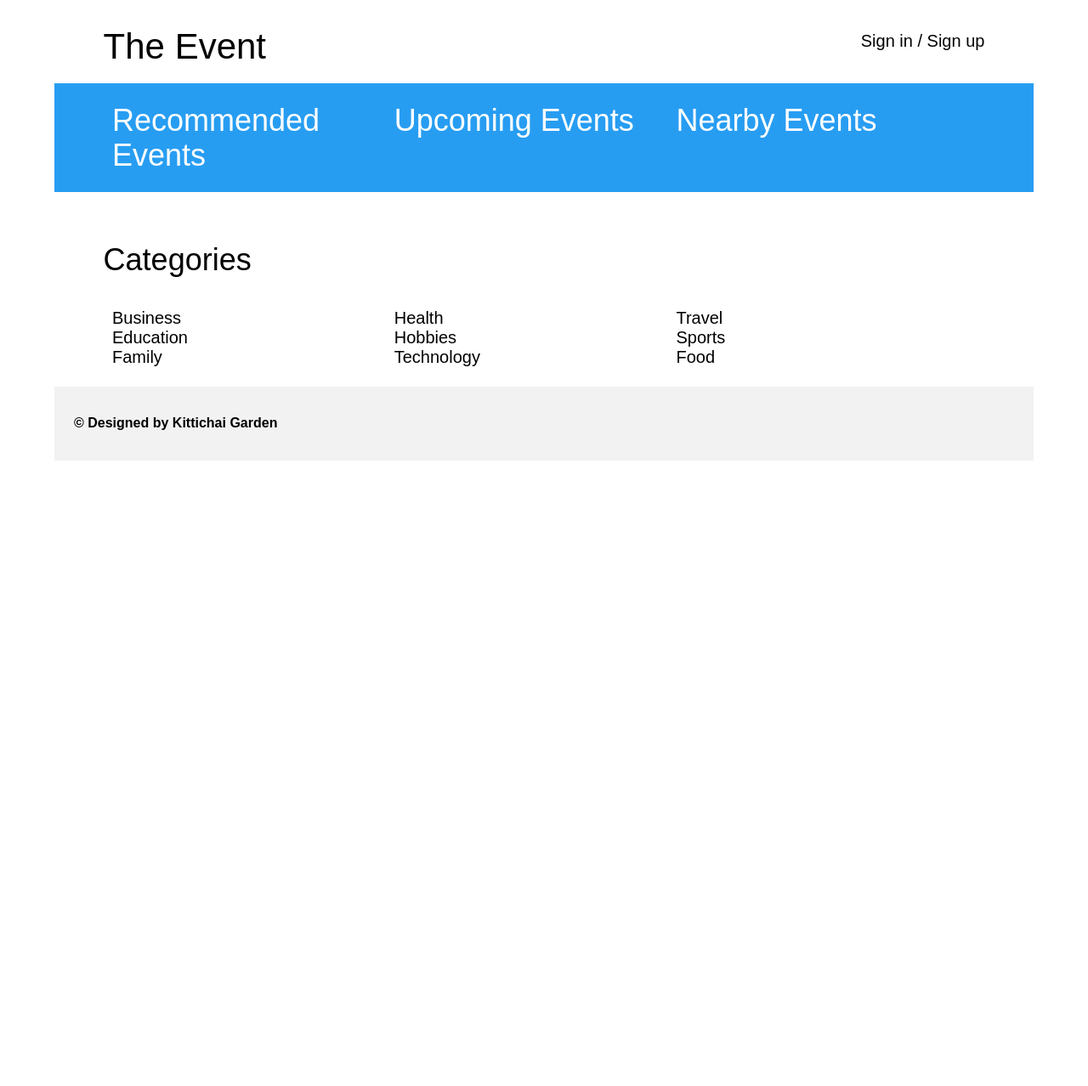
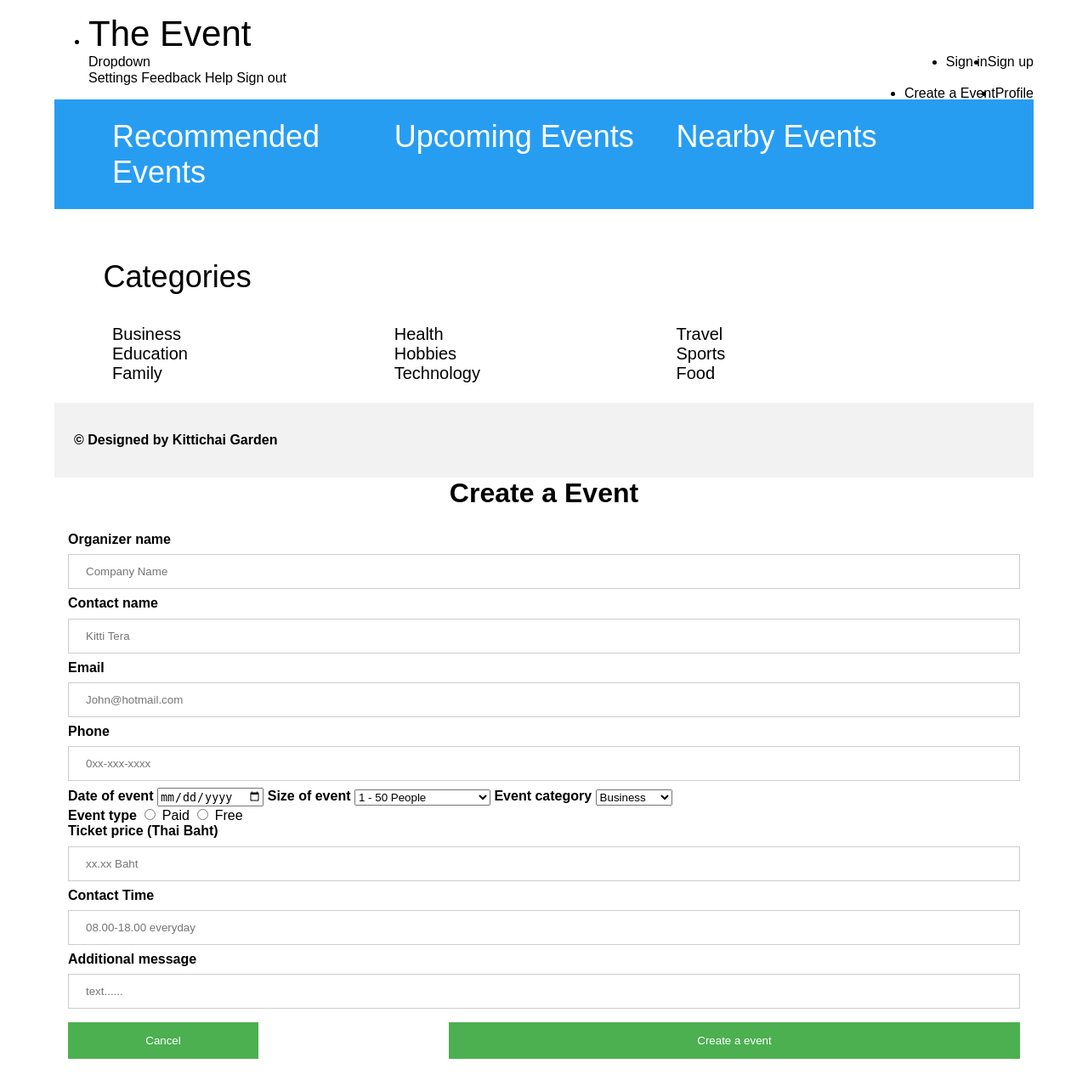
Before and after one commit to wongpiwat/The-Event, a PHP site: page / in a window 1280 px wide. Shown: the whole page at 85% size. Before the commit the page ends 542 px from the top, so only its background shows below. Run offline with PHP 8.4, Linux system fonts and the light colour scheme.

Commit message:
Add files via upload

```diff
--- a/index.php
+++ b/index.php
@@ -8,12 +8,25 @@
     <title>The Event</title>
 </head>
 <body>
-    <div class="title">
-        <span class="title-text">The Event</span>
 
-        <a onclick="document.getElementById('signUp').style.display='block'"  href="#" style="float:right;font-size: 20px;padding-top:1%"> Sign up</a>
-        <p style="font-size: 20px;float: right;margin-top:1%;">&nbsp;/&nbsp</p>
-        <a onclick="document.getElementById('login').style.display='block'"  href="#" style="float:right;font-size: 20px;padding-top:1%">Sign in</a>
+    <div class="navbar">
+        <ul>
+            <li><a href="index.php"><span class="title-text">The Event</span></a></li>
+            <li style="float:right"><a onclick="document.getElementById('signUp').style.display='block'"  href="#"> Sign up</a></li>
+            <li style="float:right"><a onclick="document.getElementById('login').style.display='block'"  href="#">Sign in</a></li>
+            <div class="dropdown">
+                <a class="dropbtn" onclick="myFunction()">Dropdown</a>
+                <div class="dropdown-content" id="myDropdown">
+                    <a href="#">Settings</a>
+                    <a href="#">Feedback</a>
+                    <a href="#">Help</a>
+                    <a href="#">Sign out</a>
+                </div>
+            </div>
+            <li style="float:right"><a href="profile.php">Profile</a></li>
+            <li style="float:right"><a onclick="document.getElementById('create').style.display='block'" href="#">Create a Event</a></li>
+        </ul>
+
     </div>
 
     <div class="body">
@@ -117,7 +130,7 @@
         <input type="text" placeholder="Enter Address" name="uaddress" required>
 
         <label for="phone"><b>Phone Number</b></label>
-        <input type="text" placeholder="Enter Phone Number" name="uphone" required>
+        <input maxlength="10" onKeypress="return event.charCode >= 48 && event.charCode <= 57" type="text" placeholder="Enter Phone Number" name="uphone" required>
 
 
             <button style="width: 20%; height: 20%;" type="button" onclick="document.getElementById('signUp').style.display='none'" class="cancelbtnSignup">Cancel</button>
@@ -129,19 +142,98 @@
   </form>
 </div>
 
+
+<div id="create" class="create">
+
+    <form class="create-content animate" action="index.php">
+        <center><h1>Create a Event</h1></center>
+        <div class="container">
+        <label for="orgaName"><b>Organizer name</b></label>
+        <input type="text" placeholder="Company Name" name="orname" required>
+
+        <label for="conName"><b>Contact name</b></label>
+        <input type="text" placeholder="Kitti Tera" name="cname" required><br>
+
+        <label for="email"><b>Email</b></label>
+        <input type="text" placeholder="John@hotmail.com" name="mail" required>
+
+        <label for="Numphone" ><b>Phone</b></label>
+        <input maxlength="10" onKeypress="return event.charCode >= 48 && event.charCode <= 57" type="text" placeholder="0xx-xxx-xxxx" name="phone" required><br>
+
+        <form action="/action_page.php">
+            <label for="birth"><b>Date of event</b></label>
+            <input type="date" name="bday">
+        </form>
+
+        <label for="size"><b>Size of event</b></label>
+            <select>
+            <option value="one">1 - 50 People</option>
+            <option value="fifty">51 - 100 People</option>
+            <option value="one-hundred-one">101 - 500 People</option>
+            <option value="five-hundred-one">501 - 1000 People</option>
+            <option value="one-thoudsand-one">1001 - 5000 People</option>
+            <option value="over">More than 5000 people</option>
+            </select>
+
+        <label for="event"><b>Event category</b></label>
+            <select>
+            <option value="business">Business</option>
+            <option value="education">Education</option>
+            <option value="family">Family</option>
+            <option value="health">Health</option>
+            <option value="hobbies">Hobbies</option>
+            <option value="technology">Technology</option>
+            <option value="travel">Travel</option>
+            <option value="sport">Sport</option>
+            <option value="food">Food</option>
+            </select><br>
+
+
+
+        <form>
+            <label for="Etype"><b>Event type</b></label>
+            <input type="radio" name="paid" value="paid" > Paid
+            <input type="radio" name="free" value="free"> Free
+        </form>
+
+
+        <label for="cost"><b>Ticket price (Thai Baht)</b></label>
+        <input type="text" placeholder="xx.xx Baht" name="costticket" required><br>
+
+        <label for="cTime"><b>Contact Time</b></label>
+        <input type="text" placeholder="08.00-18.00 everyday" name="time" required>
+
+        <label for="adMes"><b>Additional message</b></label>
+        <input  type="text" placeholder="text......" name="message" required>
+
+        <button style="width: 20%; height: 20%;" type="button" onclick="document.getElementById('create').style.display='none'" class="cancelbtnSignup">Cancel</button>
+        <button id="signupbtn" type="submit" style="width: 60%; height: 40%;float: right;">Create a event</button>
+
+
+
+    </form>
+    </div>
+
+
 <script>
-
-var signUp = document.getElementById('signUp');
-window.onclick = function(event) {
-    if (event.target == signUp){
-        signUp.style.display  ;
-    }
+/* When the user clicks on the button,
+toggle between hiding and showing the dropdown content */
+function myFunction() {
+    document.getElementById("myDropdown").classList.toggle("show");
 }
-var login = document.getElementById('login');
-window.onclick = function(event) {
-    if (event.target == login) {
-        login.style.display = "none" ;
-    }
+// Close the dropdown if the user clicks outside of it
+window.onclick = function(e) {
+  if (!e.target.matches('.dropbtn')) {
+    var myDropdown = document.getElementById("myDropdown");
+      if (myDropdown.classList.contains('show')) {
+        myDropdown.classList.remove('show');
+      }
+  }
+}
+var login = document.getElementById('login')
+window.onclick = function(e){
+    if (event.target == login){
+        login.style.display = "none";    }
 }
 </script>
 
```
